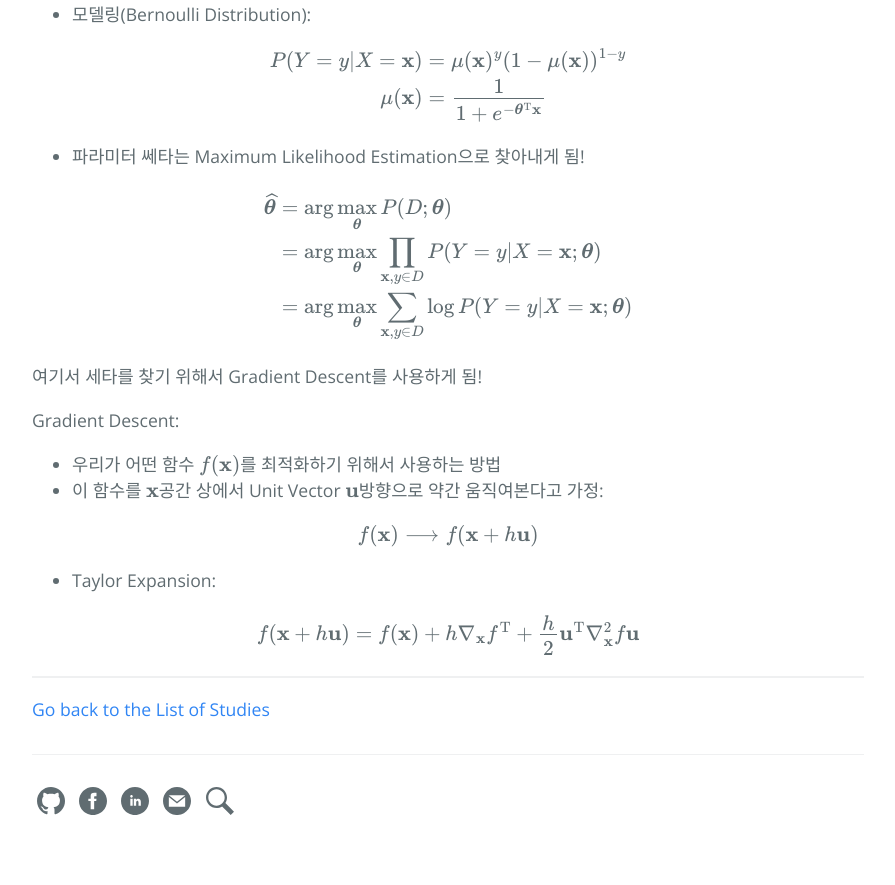
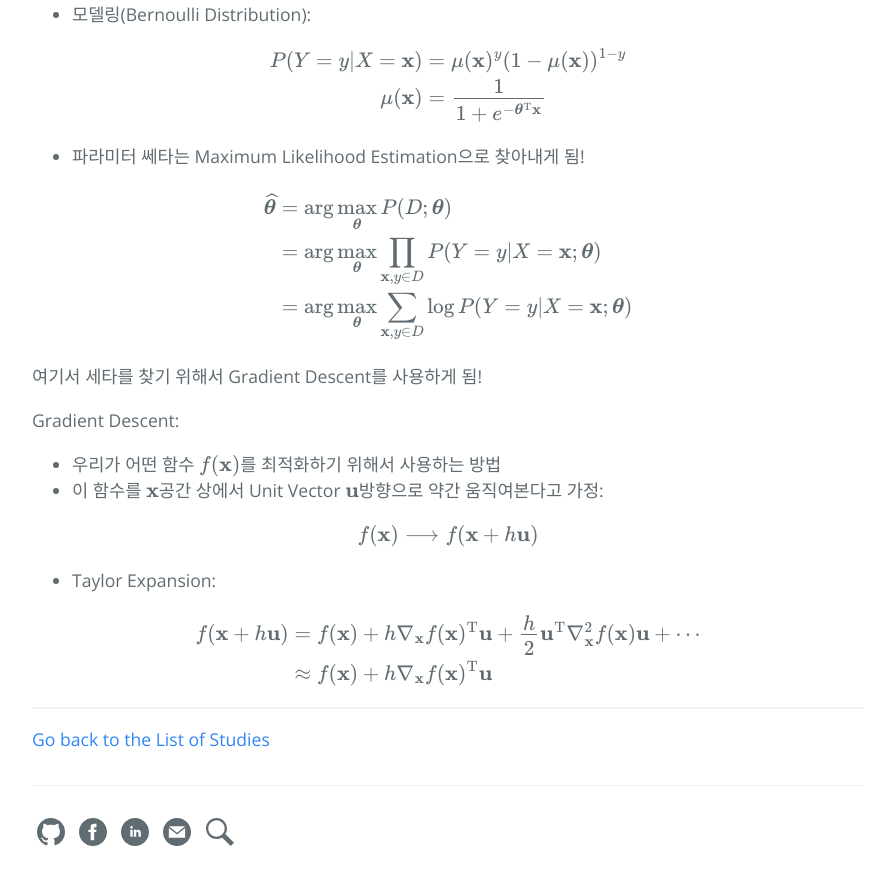
Before and after one commit to hcnoh/hcnoh.github.io, a Jekyll site: the page built from _posts/2019-04-25-logistic-regression-and-naive-bayes.md, in a window 1280 px wide and 900 px high, scrolled down 1223 px. Shown: the top 885 px of the window, without its empty margins (192-1087 px from the left). Built offline with Jekyll 4.4.1, drawn with Linux system fonts in a browser that asks for light colours; formulas are drawn with MathJax 3; comment, search, counter and statistics services are not loaded.

Commit message:
Update 2019-04-25-logistic-regression-and-naive-bayes.md

```diff
--- a/_posts/2019-04-25-logistic-regression-and-naive-bayes.md
+++ b/_posts/2019-04-25-logistic-regression-and-naive-bayes.md
@@ -64,6 +64,7 @@ $$f(\mathbf{x}) \longrightarrow f(\mathbf{x} + h\mathbf{u})$$
 
 $$
 \begin{align*}
-f(\mathbf{x} + h\mathbf{u}) & = f(\mathbf{x}) + h\nabla_{\mathbf{x}}f^{\text{T}} + \frac{h}{2}\mathbf{u}^{\text{T}}\nabla_{\mathbf{x}}^2f \mathbf{u}
+f(\mathbf{x} + h\mathbf{u}) & = f(\mathbf{x}) + h\nabla_{\mathbf{x}}f(\mathbf{x})^{\text{T}}\mathbf{u} + \frac{h}{2}\mathbf{u}^{\text{T}}\nabla_{\mathbf{x}}^2 f(\mathbf{x}) \mathbf{u} + \cdots \\
+& \approx f(\mathbf{x}) + h\nabla_{\mathbf{x}}f(\mathbf{x})^{\text{T}}\mathbf{u}
 \end{align*}
 $$
```
